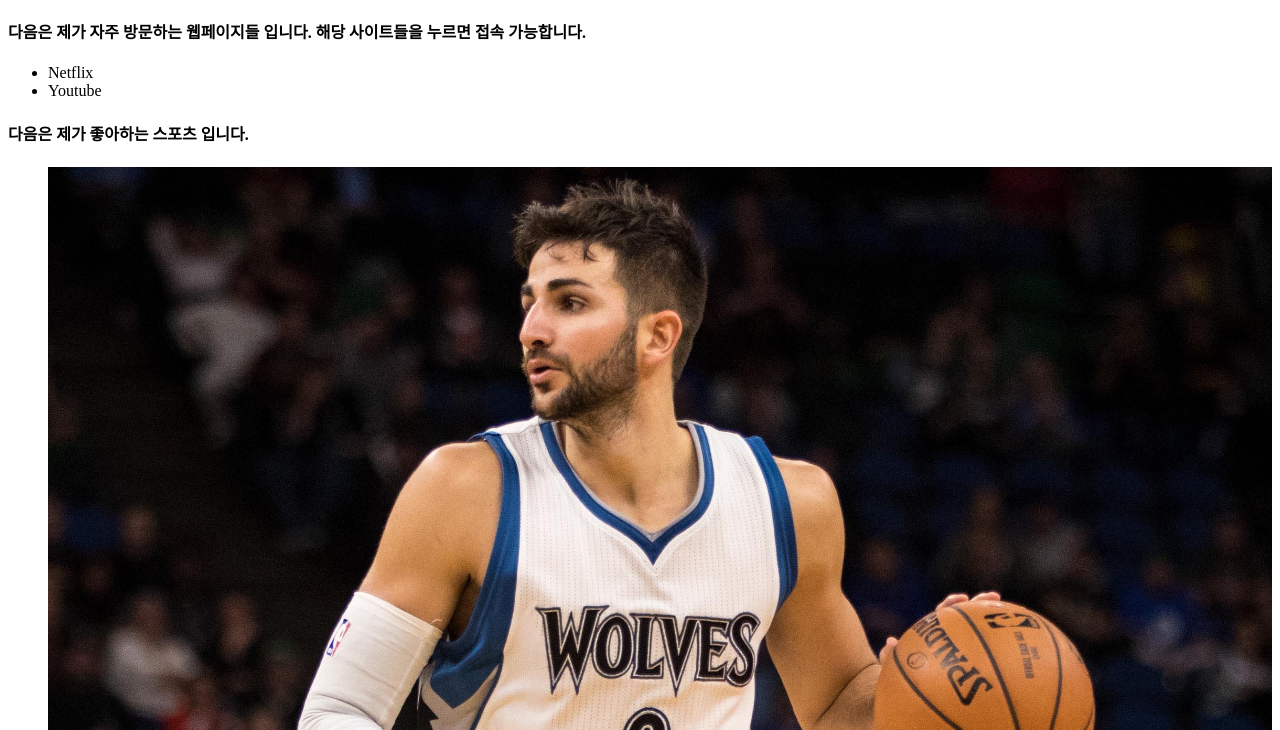
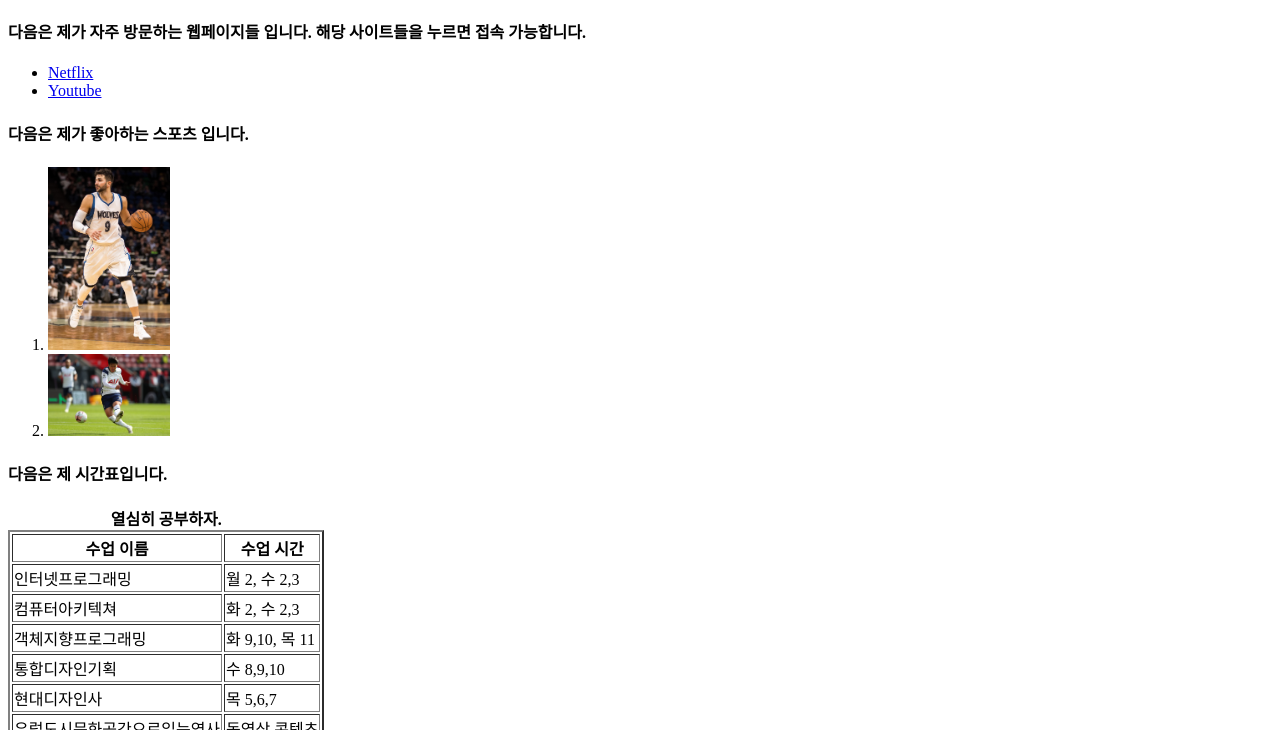
Before and after one commit to 2017155015/HomeworkRepository, a plain HTML site: page index.html in a window 1280 px wide. Shown: the part 70-800 px from the top of the page. Drawn offline with Linux system fonts and the light colour scheme.

Commit message:
Update index.html

```diff
--- a/index.html
+++ b/index.html
@@ -9,16 +9,16 @@
         <h1>안녕하세요 윤영재입니다.</h1>
         <h4>다음은 제가 자주 방문하는 웹페이지들 입니다. 해당 사이트들을 누르면 접속 가능합니다.</h4>
         <ul>
-            <li><a href="https://www.netflix.com"></a>Netflix</li>
-            <li><a href="https://www.youtube.com"></a>Youtube</lis>
+            <li><a href="https://www.netflix.com">Netflix</a></li>
+            <li><a href="https://www.youtube.com">Youtube</a></lis>
         </ul>
         <h4>다음은 제가 좋아하는 스포츠 입니다.</h4>
         <ol>
             <li>
-                <img src="basketball.jpg" alt="basketball" width=100%ssss height=100% />
+                <img src="basketball.jpg" alt="basketball" width=10% height=10% />
             </li>
             <li>
-                <img src="soccer.jpg" alt="soccer" width=100% height=100% />
+                <img src="soccer.jpg" alt="soccer" width=10% height=10% />
             </li>
         </ol>
         <h4>다음은 제 시간표입니다.</h4>
```
